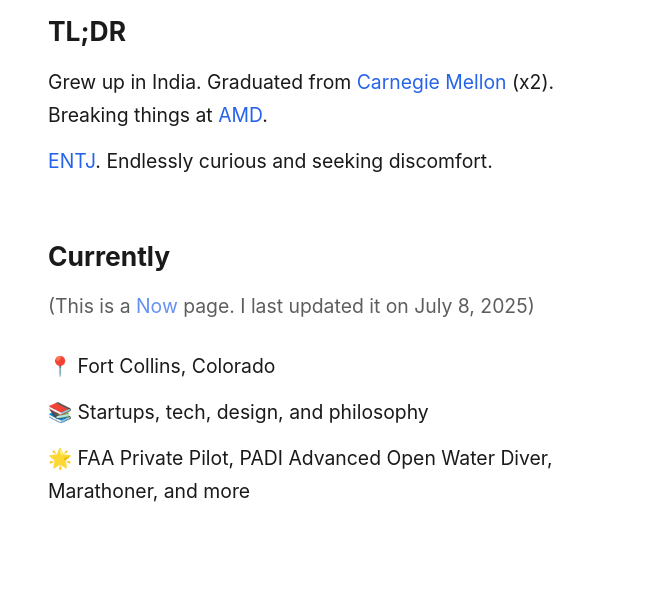
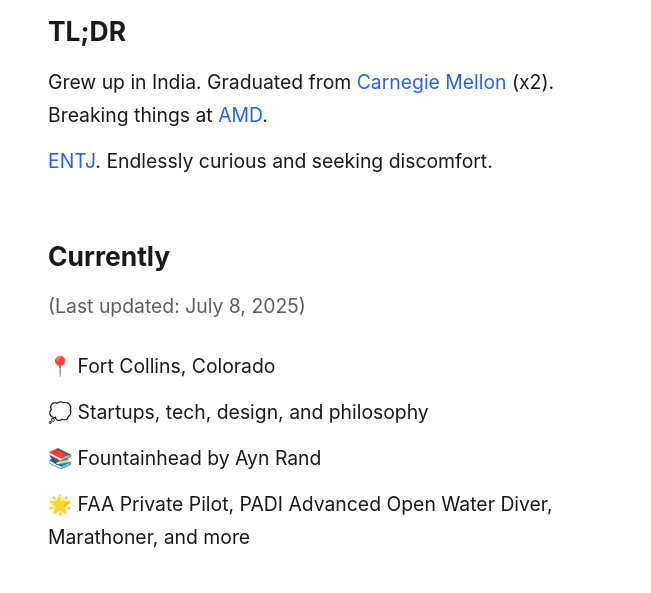
Before and after one commit to parthmah/parth_website, a website: page index.html in a window 1280 px wide. Shown: the part 207-800 px from the top of the page, without its empty margins (314-965 px from the left). Drawn offline with Linux system fonts and the light colour scheme.

Commit message:
July update

```diff
--- a/index.html
+++ b/index.html
@@ -94,10 +94,11 @@
         <!-- UPDATEME -->
         <section class="current-focus">
             <h2>Currently</h2>
-            <small>(This is a <a href="https://nownownow.com/about" target="_blank">Now</a> page. I last updated it on July 8, 2025)</small>
+            <small>(Last updated: July 8, 2025)</small>
             <div class="focus-items">
                 <p>📍 Fort Collins, Colorado</p>
-                <p>📚 Startups, tech, design, and philosophy</p>
+                <p>💭 Startups, tech, design, and philosophy</p>
+                <p>📚 Fountainhead by Ayn Rand</p>
                 <p>🌟 FAA Private Pilot, PADI Advanced Open Water Diver, Marathoner, and more</p>
             </div>
         </section>
```
